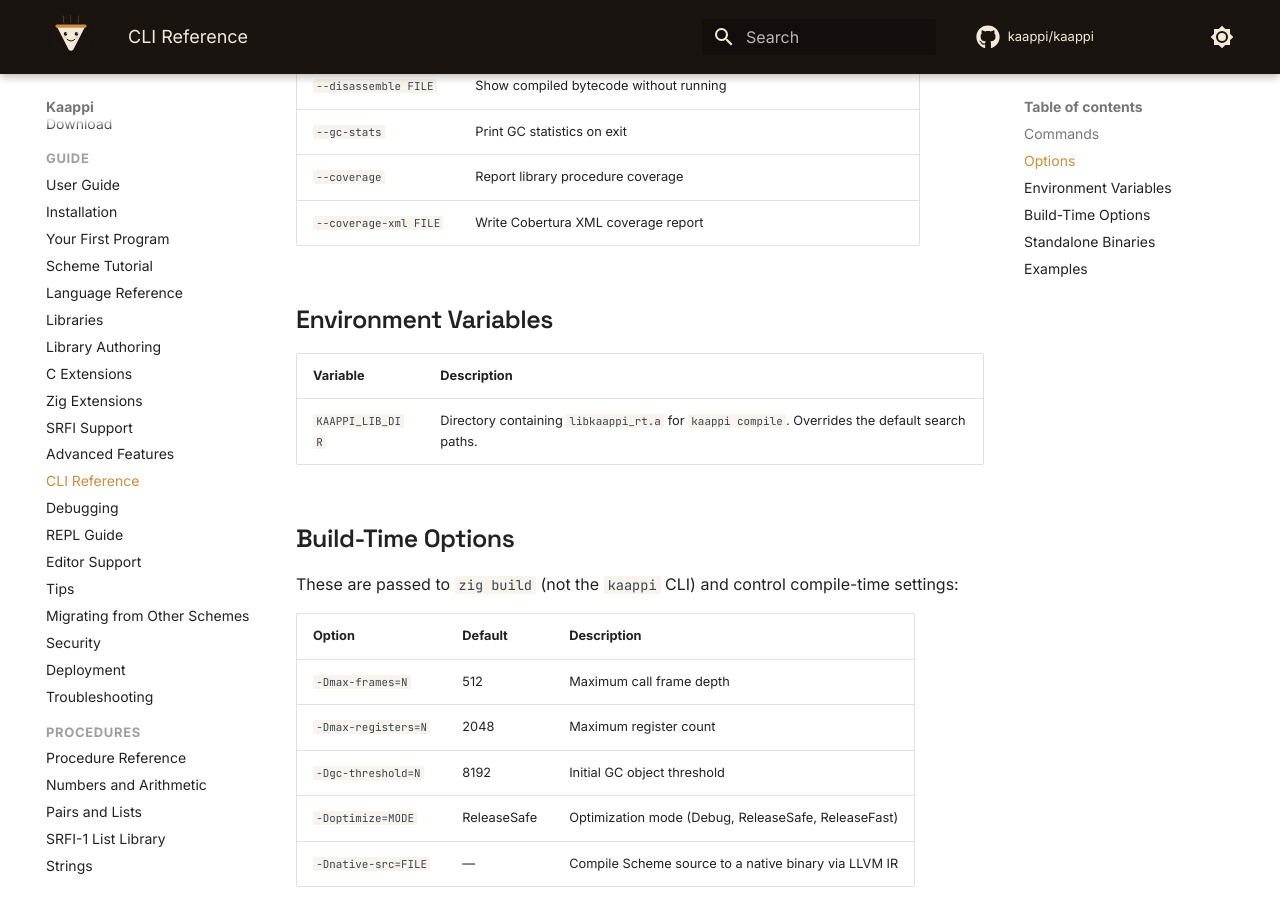
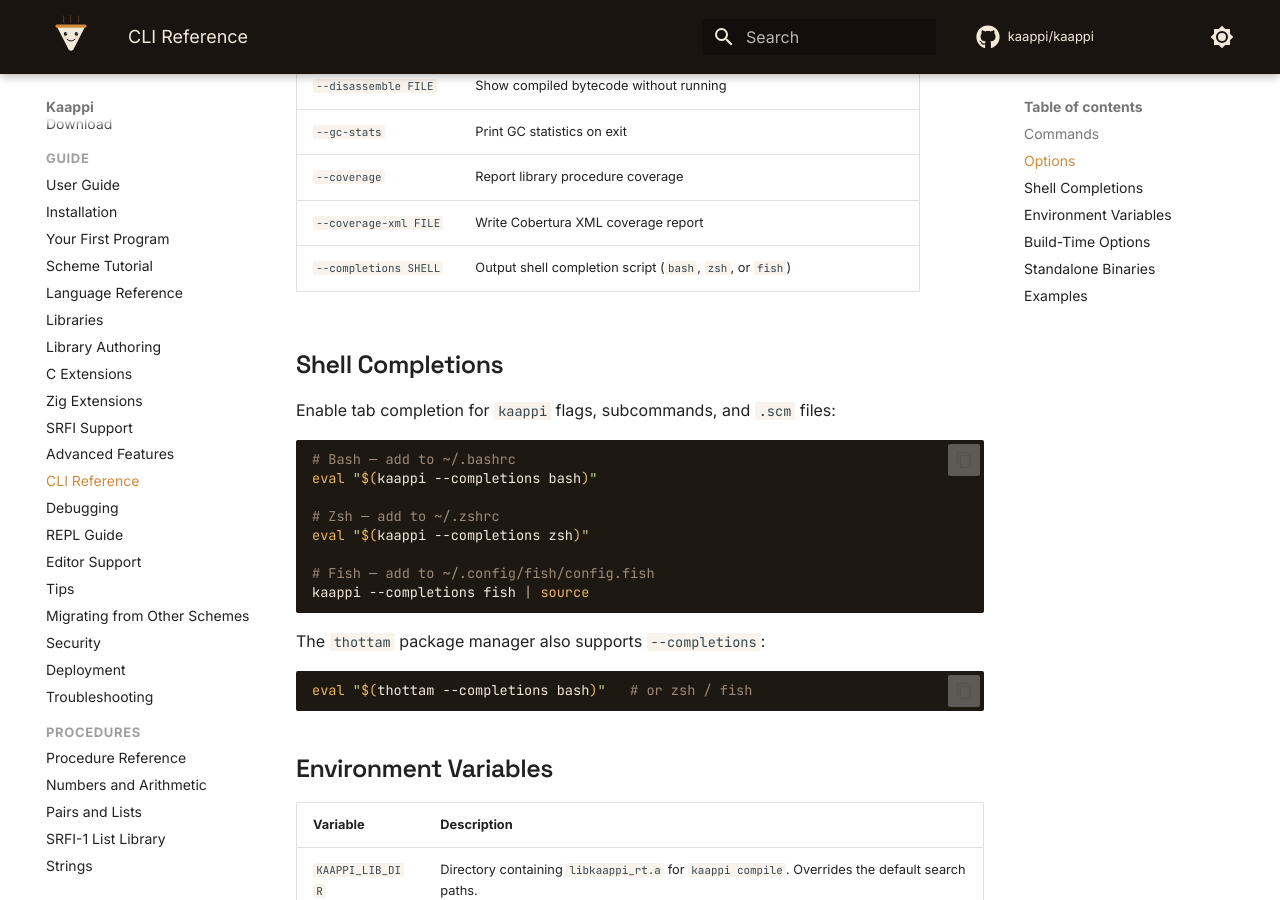
Before and after one commit to kaappi/kaappi.github.io, an MkDocs documentation site: the page built from docs/guide/cli.md, in a window 1280 px wide and 900 px high, scrolled down 1148 px. Built offline with MkDocs 1.6.1 and Material for MkDocs 9.7.7, drawn with Linux system fonts in a browser that asks for light colours; comment, search, counter and statistics services are not loaded.

Commit message:
Document --completions flag for kaappi and thottam
Co-Authored-By: Claude Opus 4.6 (1M context) <noreply@anthropic.com>

````diff
--- a/docs/guide/cli.md
+++ b/docs/guide/cli.md
@@ -32,6 +32,28 @@ kaappi compile FILE [-o OUTPUT]
 | `--gc-stats` | Print GC statistics on exit |
 | `--coverage` | Report library procedure coverage |
 | `--coverage-xml FILE` | Write Cobertura XML coverage report |
+| `--completions SHELL` | Output shell completion script (`bash`, `zsh`, or `fish`) |
+
+## Shell Completions
+
+Enable tab completion for `kaappi` flags, subcommands, and `.scm` files:
+
+```bash
+# Bash — add to ~/.bashrc
+eval "$(kaappi --completions bash)"
+
+# Zsh — add to ~/.zshrc
+eval "$(kaappi --completions zsh)"
+
+# Fish — add to ~/.config/fish/config.fish
+kaappi --completions fish | source
+```
+
+The `thottam` package manager also supports `--completions`:
+
+```bash
+eval "$(thottam --completions bash)"   # or zsh / fish
+```
 
 ## Environment Variables
 
````
Also changed, not shown: docs/ecosystem/thottam.md (+15 -0 lines).
